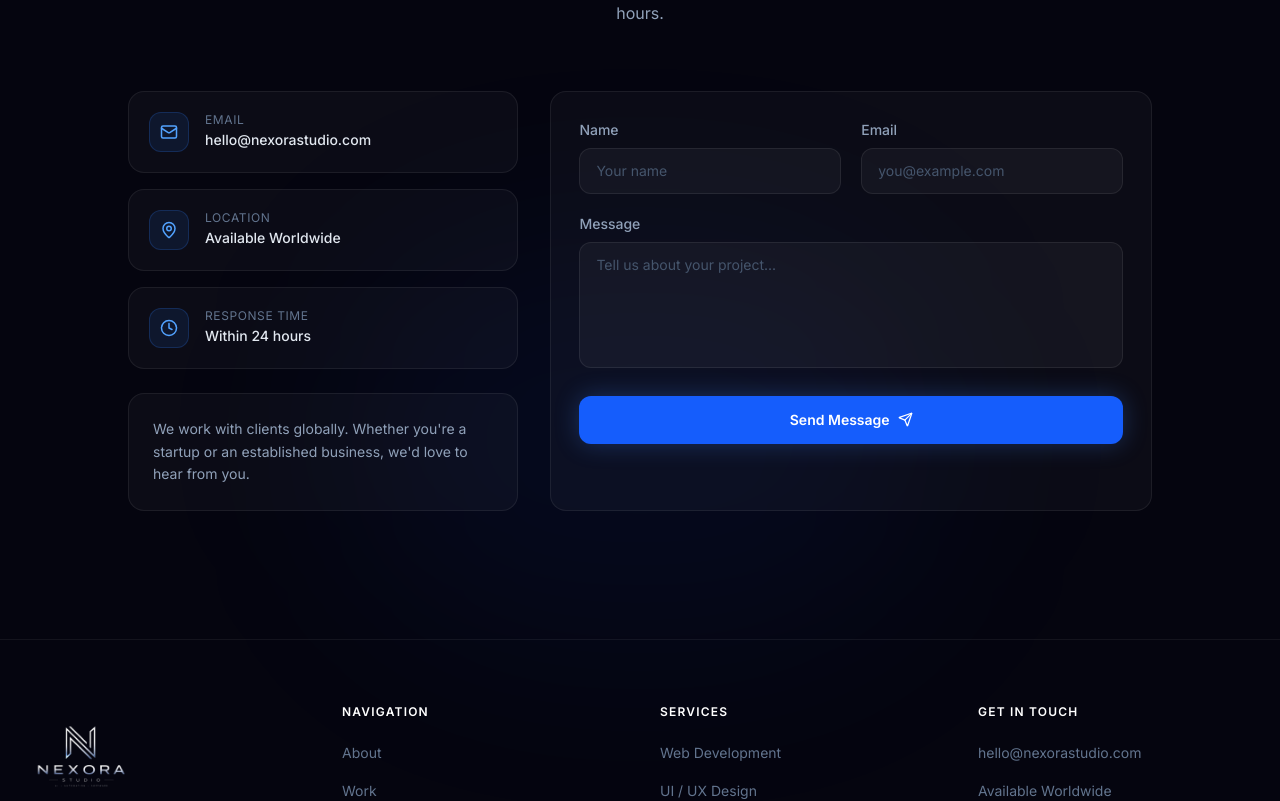
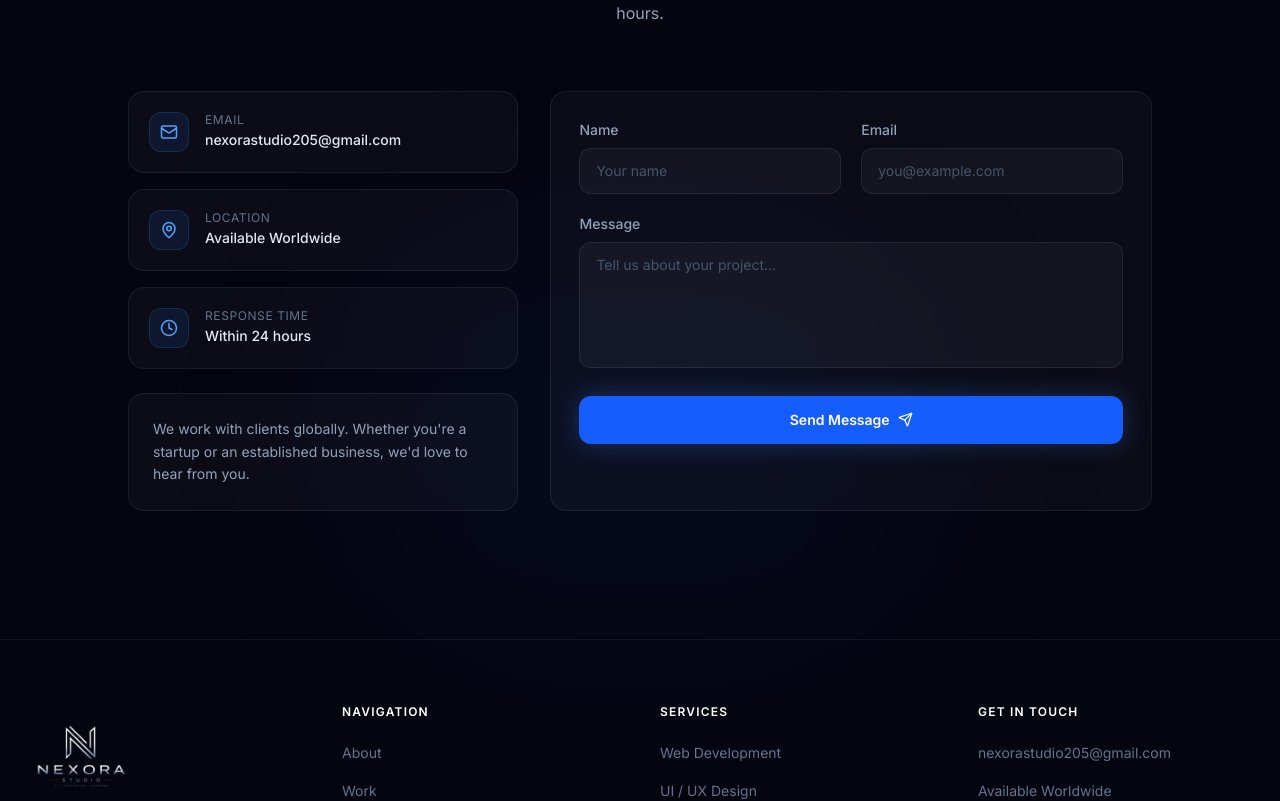
Before and after one commit to hassankhan491/nexora, a Next.js app: page / in a window 1280 px wide. Shown: the part 7802-8603 px from the top of the page. Built offline with nearby package versions, Linux system fonts and the light colour scheme.

Commit message:
form-update

```diff
--- a/src/components/sections/Contact.tsx
+++ b/src/components/sections/Contact.tsx
@@ -5,7 +5,7 @@ import { motion, useInView } from "framer-motion";
 import { Send, Mail, MapPin, Clock } from "lucide-react";
 
 const info = [
-  { icon: Mail, label: "Email", value: "hello@nexorastudio.com" },
+  { icon: Mail, label: "Email", value: "nexorastudio205@gmail.com" },
   { icon: MapPin, label: "Location", value: "Available Worldwide" },
   { icon: Clock, label: "Response Time", value: "Within 24 hours" },
 ];
@@ -32,7 +32,7 @@ export default function Contact() {
           Accept: "application/json",
         },
         body: JSON.stringify({
-          access_key: "eb4130e0-dc13-48e5-ad2e-c969ac5a97f9",
+          access_key: "9e91f04d-d911-4e42-856a-f52e373e80ac",
           name: form.name,
           email: form.email,
           message: form.message,
--- a/src/components/sections/Footer.tsx
+++ b/src/components/sections/Footer.tsx
@@ -104,10 +104,10 @@ export default function Footer() {
             <ul className="flex flex-col gap-3">
               <li>
                 <a
-                  href="mailto:hello@nexorastudio.com"
+                  href="mailto:nexorastudio205@gmail.com"
                   className="text-sm text-slate-500 hover:text-slate-200 transition-colors duration-200"
                 >
-                  hello@nexorastudio.com
+                  nexorastudio205@gmail.com
                 </a>
               </li>
               <li>
```
